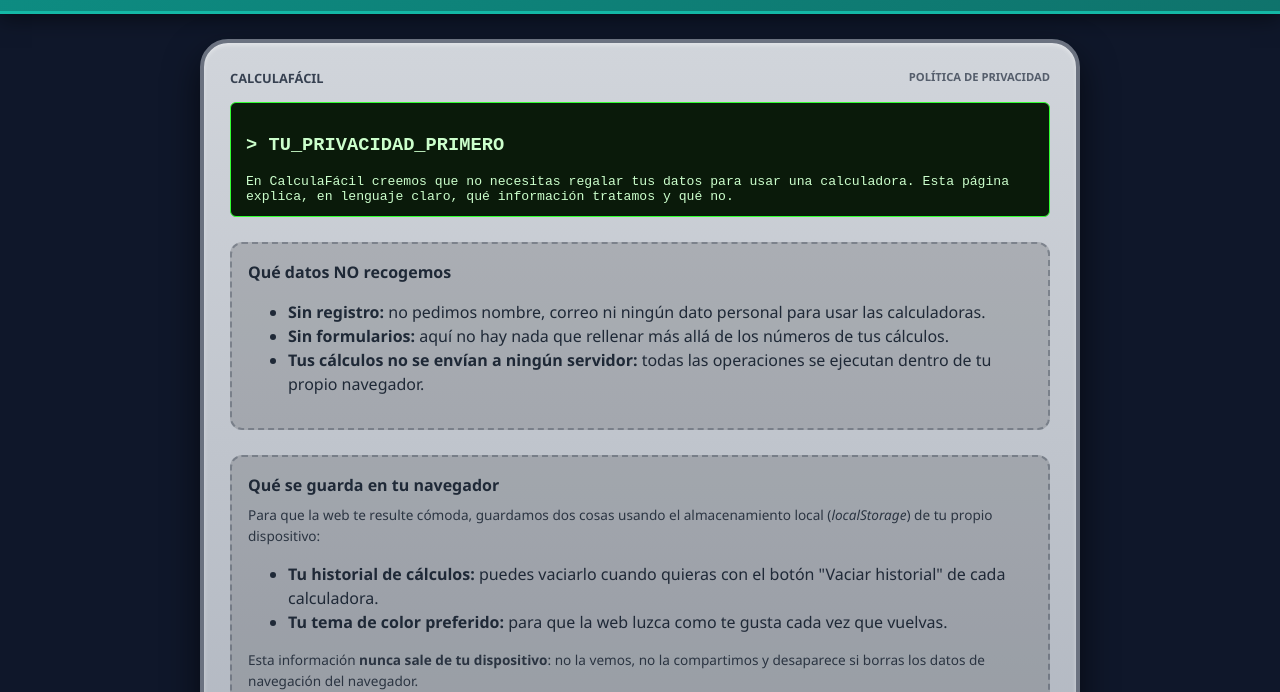
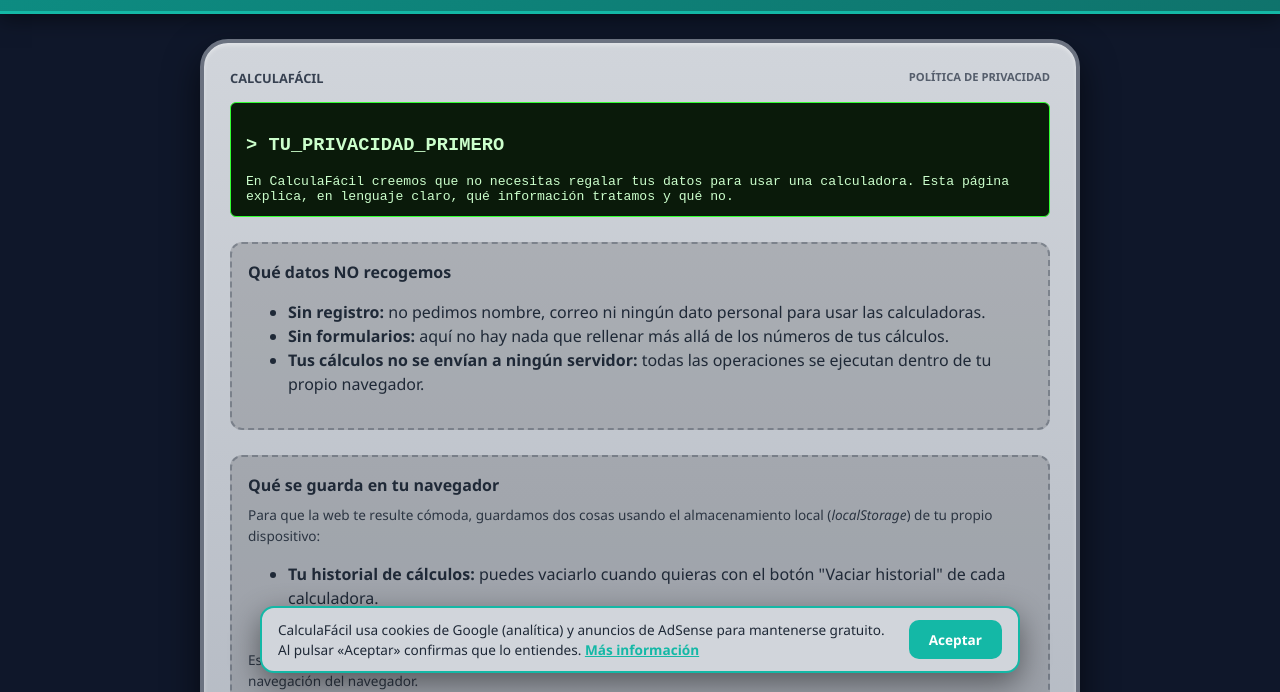
Before and after one commit to calculafacil/CalculaFacil, a website: page privacidad/index.html in a window 1280 px wide. Shown: the part 115-807 px from the top of the page. Drawn offline with Linux system fonts and the light colour scheme.

Commit message:
Aviso de cookies + actualizar privacidad (AdSense y afiliados)

```diff
--- a/estilos.css
+++ b/estilos.css
@@ -1290,6 +1290,70 @@ svg.icono {
 }
 
 /* ==========================================
+   AVISO DE COOKIES
+   ========================================== */
+
+.aviso-cookies {
+  position: fixed;
+  left: 12px;
+  right: 12px;
+  bottom: 12px;
+  max-width: 760px;
+  margin: 0 auto;
+  z-index: 9999;
+  display: flex;
+  align-items: center;
+  gap: 14px;
+  flex-wrap: wrap;
+  background: var(--bg-carcasa-top);
+  color: var(--texto-carcasa);
+  border: 2px solid var(--banner-borde);
+  border-radius: 14px;
+  padding: 12px 16px;
+  box-shadow: 0 10px 30px rgba(0, 0, 0, 0.45);
+  font-size: 0.85rem;
+  line-height: 1.4;
+}
+
+.aviso-cookies p {
+  margin: 0;
+  flex: 1 1 0;
+  min-width: 220px;
+}
+
+.aviso-cookies a {
+  color: var(--color-acento);
+  font-weight: 700;
+  text-decoration: underline;
+}
+
+.btn-aceptar-cookies {
+  font-family: inherit;
+  font-size: 0.85rem;
+  font-weight: 800;
+  color: #ffffff;
+  background: var(--color-acento);
+  border: none;
+  border-radius: 10px;
+  padding: 10px 20px;
+  cursor: pointer;
+  transition: filter 0.15s ease;
+  white-space: nowrap;
+}
+
+.btn-aceptar-cookies:hover,
+.btn-aceptar-cookies:focus-visible {
+  filter: brightness(1.15);
+}
+
+@media (max-width: 480px) {
+  .aviso-cookies {
+    text-align: center;
+    justify-content: center;
+  }
+}
+
+/* ==========================================
    FOOTER DEL SITIO
    ========================================== */
 
--- a/js/core.js
+++ b/js/core.js
@@ -326,6 +326,48 @@ window.CF = (function () {
     }
   }
 
+  // CONSENTIMIENTO DE COOKIES: aviso fijo inferior con enlace a la
+  // política de privacidad. Google AdSense y la analítica usan cookies;
+  // al Aceptar se guarda la decisión en localStorage y se avisa a GTM.
+  const CLAVE_CONSENTIMIENTO = 'cf_consentimiento_cookies';
+
+  function prefijarRuta() {
+    return document.getElementById('pantalla-menu') ? './' : calcularPrefijoRelativo();
+  }
+
+  function configurarConsentimientoCookies() {
+    if (document.getElementById('aviso-cookies')) return;
+    try {
+      if (localStorage.getItem(CLAVE_CONSENTIMIENTO)) return;
+    } catch (err) { /* almacenamiento bloqueado: mostramos el aviso igual */ }
+
+    const aviso = document.createElement('div');
+    aviso.id = 'aviso-cookies';
+    aviso.className = 'aviso-cookies';
+    aviso.setAttribute('role', 'region');
+    aviso.setAttribute('aria-label', 'Aviso de cookies');
+
+    const texto = document.createElement('p');
+    texto.innerHTML =
+      'CalculaFácil usa cookies de Google (analítica) y anuncios de AdSense para mantenerse gratuito. ' +
+      'Al pulsar «Aceptar» confirmas que lo entiendes. ' +
+      '<a href="' + prefijarRuta() + 'privacidad/">Más información</a>';
+
+    const boton = document.createElement('button');
+    boton.type = 'button';
+    boton.className = 'btn-aceptar-cookies';
+    boton.textContent = 'Aceptar';
+    boton.addEventListener('click', () => {
+      try { localStorage.setItem(CLAVE_CONSENTIMIENTO, 'aceptada'); } catch (err) {}
+      aviso.remove();
+      if (window.dataLayer) window.dataLayer.push({ 'event': 'aceptar_cookies' });
+    });
+
+    aviso.appendChild(texto);
+    aviso.appendChild(boton);
+    document.body.appendChild(aviso);
+  }
+
   // ANIMACIÓN DEL LCD: destello luminoso en el MARCO de la pantalla.
   // El texto nunca cambia de tamaño, así que no pueden aparecer scrollbars.
   function dispararAnimacionLCD(lcd) {
@@ -490,6 +532,8 @@ window.CF = (function () {
     redirigirHashAntiguo();
 
     configurarPWA();
+
+    configurarConsentimientoCookies();
   }
 
   document.addEventListener('DOMContentLoaded', arranque);
--- a/privacidad/index.html
+++ b/privacidad/index.html
@@ -98,13 +98,15 @@
         </section>
 
         <section class="seo-info-box">
-          <h3>Análisis anónimo y cookies</h3>
-          <p>Usamos Google Analytics (a través de Google Tag Manager) para conocer, de forma agregada y anónima, cuántas personas visitan la web y qué calculadoras son más útiles. Estos datos no nos permiten identificarte personalmente. Puedes bloquear esta analítica con cualquier extensión de bloqueo o desactivando las cookies en tu navegador: las calculadoras funcionarán igual de bien sin ella.</p>
+          <h3>Análisis y cookies publicitarias</h3>
+          <p>Usamos Google Analytics (a través de Google Tag Manager) para conocer, de forma agregada y anónima, cuántas personas visitan la web y qué calculadoras son más útiles. Además, este sitio incluye anuncios de Google AdSense, que utilizan cookies para seleccionar y medir la publicidad mostrada. Estas cookies no nos permiten identificarte personalmente.</p>
+          <p>Al visitar cualquier página de CalculaFácil verás un aviso inferior que te permite aceptar o no el uso de estas cookies. Si no aceptas, se bloquean las cookies publicitarias y analíticas; las calculadoras seguirán funcionando igual. Puedes revisar o retirar tu consentimiento en cualquier momento desde la configuración de cookies de tu navegador o con extensiones de bloqueo.</p>
         </section>
 
         <section class="seo-info-box">
           <h3>Alojamiento y terceros</h3>
-          <p>La web está alojada en GitHub Pages, cuyo proveedor puede registrar datos técnicos estándar (como la dirección IP o el tipo de navegador) según sus propias políticas. No utilizamos publicidad en este momento; si esto cambia algún día, actualizaremos esta página y lo indicaremos claramente.</p>
+          <p>La web está alojada en GitHub Pages, cuyo proveedor puede registrar datos técnicos estándar (como la dirección IP o el tipo de navegador) según sus propias políticas. Para financiar CalculaFácil, utilizamos anuncios de Google AdSense, que actúa como segundo proveedor terceros y puede usar cookies publicitarias tras tu consentimiento.</p>
+          <p>Si en el futuro incluimos enlaces de recomendación (afiliados) o productos de pago, se marcarán claramente para que sepas que pueden generar una pequeña comisión sin coste adicional para ti.</p>
         </section>
 
         <section class="seo-info-box">
```
